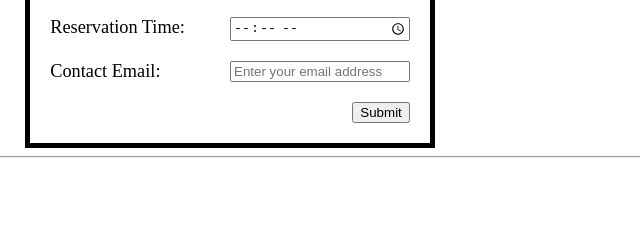
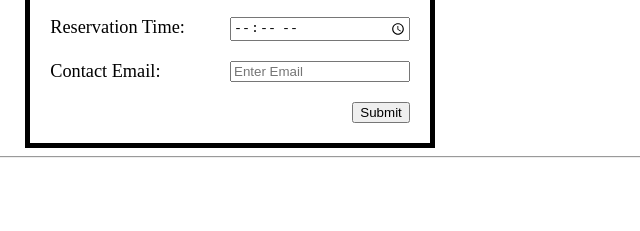
Before and after one commit to DennisVargas/fcc-product-landing, a plain HTML site: page index.html in a window 1280 px wide. Shown: the part 1977-2208 px from the top of the page, 410-1050 px from the left. Drawn offline with Linux system fonts and the light colour scheme.

Commit message:
Changes Email Place holder to say 'Enter Email'.

```diff
--- a/index.html
+++ b/index.html
@@ -154,7 +154,7 @@
                     </div>
                     <div class="reservation-item">
                         <label id="email-label" for="email" class="col-6">Contact Email: </label>
-                        <input for="form" type="email" name="email" id="email" placeholder="Enter your email address" class="col-6" required>
+                        <input for="form" type="email" name="email" id="email" placeholder="Enter Email" class="col-6" required>
                     </div>
                     <div class="reservation-item" id="submit-container">
                         <input id="submit" type="submit" value="Submit" >
```
